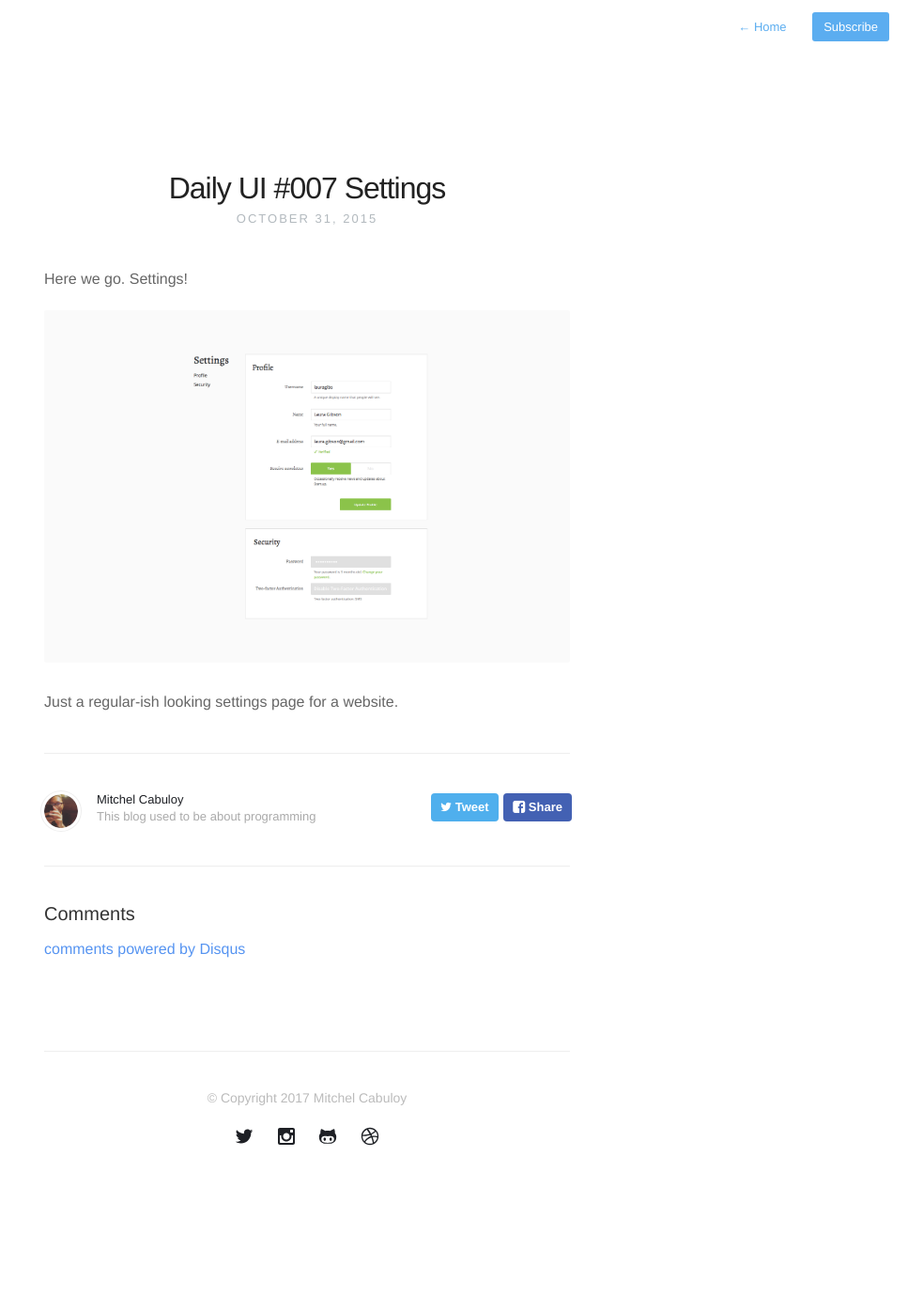
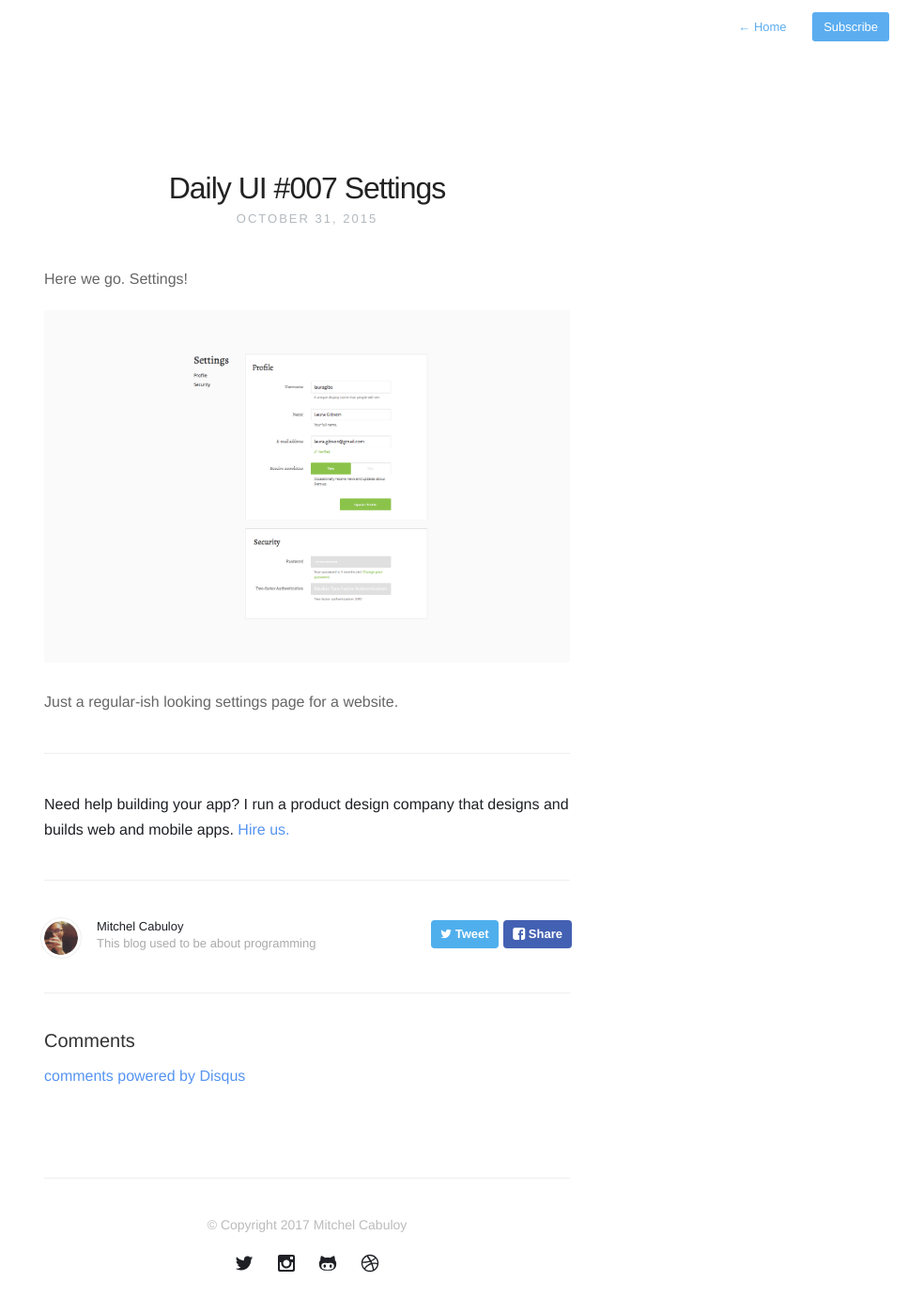
Before and after one commit to mixxorz/mixxorz.github.io, a Jekyll site: the page built from _posts/2015-10-31-daily-ui-007.md, in a window 1280 px wide. Shown: the whole page at 94% size, without its empty margins (313-1280 px from the left). Built offline with Jekyll 4.4.1, drawn with Linux system fonts in a browser that asks for light colours; nearby versions of some CDN libraries; comment, search, counter and statistics services are not loaded; before the commit the page ends 1262 px from its top, so only the background shows below that.

Commit message:
Add kirigami footer ad

```diff
--- a/_layouts/post.html
+++ b/_layouts/post.html
@@ -10,6 +10,16 @@ archive: true
     </header>
     <section id="post-body">
         {{content}}
+    </section>
+    <section>
+      <hr>
+      <p>
+        <strong>
+          Need help building your app? I run a product design company that
+          designs and builds web and mobile apps.
+          <a href="https://kirigami.co/?utm_source=mixxorz-blog&utm_medium=footer">Hire us.</a>
+        </strong>
+      </p>
     </section>
 </article>
 <footer id="post-meta" class="clearfix">
```
